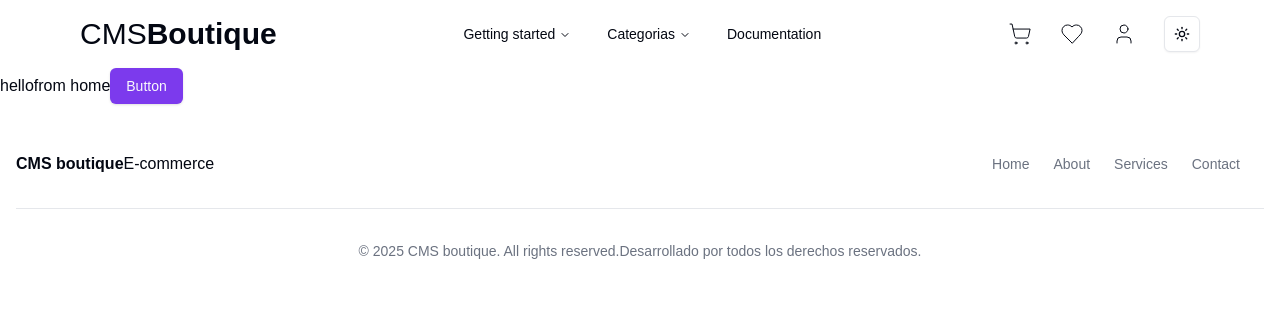
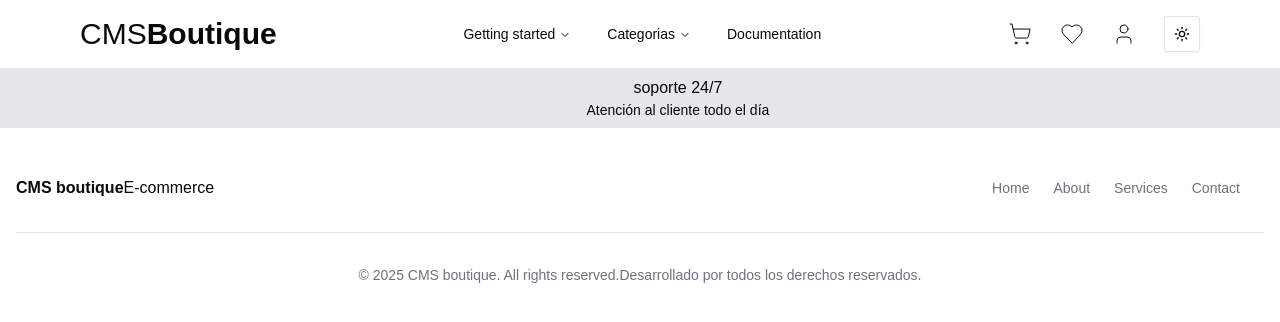
Before and after one commit to jhonja999/cms-boutique, a Next.js app in the folder frontend/: page / in a window 1280 px wide. Shown: the top 322 px of the page. Built offline with nearby package versions, Linux system fonts and the light colour scheme.

Commit message:
carousel

```diff
--- a/frontend/app/globals.css
+++ b/frontend/app/globals.css
@@ -7,28 +7,29 @@
 }
 
 
+
 @layer base {
   :root {
     --background: 0 0% 100%;
-    --foreground: 224 71.4% 4.1%;
+    --foreground: 240 10% 3.9%;
     --card: 0 0% 100%;
-    --card-foreground: 224 71.4% 4.1%;
+    --card-foreground: 240 10% 3.9%;
     --popover: 0 0% 100%;
-    --popover-foreground: 224 71.4% 4.1%;
-    --primary: 262.1 83.3% 57.8%;
-    --primary-foreground: 210 20% 98%;
-    --secondary: 220 14.3% 95.9%;
-    --secondary-foreground: 220.9 39.3% 11%;
-    --muted: 220 14.3% 95.9%;
-    --muted-foreground: 220 8.9% 46.1%;
-    --accent: 220 14.3% 95.9%;
-    --accent-foreground: 220.9 39.3% 11%;
+    --popover-foreground: 240 10% 3.9%;
+    --primary: 240 5.9% 10%;
+    --primary-foreground: 0 0% 98%;
+    --secondary: 240 4.8% 95.9%;
+    --secondary-foreground: 240 5.9% 10%;
+    --muted: 240 4.8% 95.9%;
+    --muted-foreground: 240 3.8% 46.1%;
+    --accent: 240 4.8% 95.9%;
+    --accent-foreground: 240 5.9% 10%;
     --destructive: 0 84.2% 60.2%;
-    --destructive-foreground: 210 20% 98%;
-    --border: 220 13% 91%;
-    --input: 220 13% 91%;
-    --ring: 262.1 83.3% 57.8%;
-    --radius: 0.5rem;
+    --destructive-foreground: 0 0% 98%;
+    --border: 240 5.9% 90%;
+    --input: 240 5.9% 90%;
+    --ring: 240 5.9% 10%;
+    --radius: 0.3rem;
     --chart-1: 12 76% 61%;
     --chart-2: 173 58% 39%;
     --chart-3: 197 37% 24%;
@@ -37,25 +38,25 @@
   }
 
   .dark {
-    --background: 224 71.4% 4.1%;
-    --foreground: 210 20% 98%;
-    --card: 224 71.4% 4.1%;
-    --card-foreground: 210 20% 98%;
-    --popover: 224 71.4% 4.1%;
-    --popover-foreground: 210 20% 98%;
-    --primary: 263.4 70% 50.4%;
-    --primary-foreground: 210 20% 98%;
-    --secondary: 215 27.9% 16.9%;
-    --secondary-foreground: 210 20% 98%;
-    --muted: 215 27.9% 16.9%;
-    --muted-foreground: 217.9 10.6% 64.9%;
-    --accent: 215 27.9% 16.9%;
-    --accent-foreground: 210 20% 98%;
+    --background: 240 10% 3.9%;
+    --foreground: 0 0% 98%;
+    --card: 240 10% 3.9%;
+    --card-foreground: 0 0% 98%;
+    --popover: 240 10% 3.9%;
+    --popover-foreground: 0 0% 98%;
+    --primary: 0 0% 98%;
+    --primary-foreground: 240 5.9% 10%;
+    --secondary: 240 3.7% 15.9%;
+    --secondary-foreground: 0 0% 98%;
+    --muted: 240 3.7% 15.9%;
+    --muted-foreground: 240 5% 64.9%;
+    --accent: 240 3.7% 15.9%;
+    --accent-foreground: 0 0% 98%;
     --destructive: 0 62.8% 30.6%;
-    --destructive-foreground: 210 20% 98%;
-    --border: 215 27.9% 16.9%;
-    --input: 215 27.9% 16.9%;
-    --ring: 263.4 70% 50.4%;
+    --destructive-foreground: 0 0% 98%;
+    --border: 240 3.7% 15.9%;
+    --input: 240 3.7% 15.9%;
+    --ring: 240 4.9% 83.9%;
     --chart-1: 220 70% 50%;
     --chart-2: 160 60% 45%;
     --chart-3: 30 80% 55%;
--- a/frontend/app/page.tsx
+++ b/frontend/app/page.tsx
@@ -1,10 +1,9 @@
-import { Button } from "@/components/ui/button"
+import CarouselTextBanner from "@/components/carousel-text-banner";
 
 export default function Home() {
   return (
     <main>
-      hellofrom home
-      <Button>Button</Button>
+      <CarouselTextBanner />
 
     </main>
 
--- /dev/null
+++ b/frontend/components/carousel-text-banner.tsx
@@ -0,0 +1,58 @@
+"use client";
+import { useRouter } from "next/navigation";
+import { Carousel, CarouselContent, CarouselItem } from "./ui/carousel";
+import { Card, CardContent } from "./ui/card";
+import Autoplay from 'embla-carousel-autoplay'
+
+export const dataCarouselTop = [
+  {
+    id: 1,
+    title: "envío en 48hs",
+    description: "Desde cualquier lugar de la ciudad",
+    link: "/search?term=popular",
+  },
+  {
+    id: 2,
+    title: "devoluciones gratis",
+    description: "En todos los productos",
+    link: "/search?term=returns",
+  },
+  {
+    id: 3,
+    title: "soporte 24/7",
+    description: "Atención al cliente todo el día",
+    link: "/search?term=support",
+  },
+];
+
+const CarouselTextBanner = () => {
+  const router = useRouter();
+  const plugin = Autoplay({ delay: 2500 }) //ms
+
+  return (
+    <div className="bg-gray-200 dark:bg-primary">
+      <Carousel className="w-full max-w-4xl mx-auto" plugins={[plugin]}>
+        <CarouselContent>
+          {dataCarouselTop.map(({ id, title, description, link }) => (
+            <CarouselItem key={id} onClick={() => router.push(link)}>
+              <div>
+                <Card className="shadow-none border-none bg-transparent">
+                  <CardContent className="flex flex-col justify-center p-2 items-center">
+                    <p className="smd:text-lg text-wrap dark:text-secondary">
+                      {title}
+                    </p>
+                    <p className="text-sm sm:text-sm text-wrap dark:bg-secondary">
+                      {description}
+                    </p>
+                  </CardContent>
+                </Card>
+              </div>
+            </CarouselItem>
+          ))}
+        </CarouselContent>
+      </Carousel>
+    </div>
+  );
+};
+
+export default CarouselTextBanner;
--- /dev/null
+++ b/frontend/components/ui/card.tsx
@@ -0,0 +1,76 @@
+import * as React from "react"
+
+import { cn } from "@/lib/utils"
+
+const Card = React.forwardRef<
+  HTMLDivElement,
+  React.HTMLAttributes<HTMLDivElement>
+>(({ className, ...props }, ref) => (
+  <div
+    ref={ref}
+    className={cn(
+      "rounded-xl border bg-card text-card-foreground shadow",
+      className
+    )}
+    {...props}
+  />
+))
+Card.displayName = "Card"
+
+const CardHeader = React.forwardRef<
+  HTMLDivElement,
+  React.HTMLAttributes<HTMLDivElement>
+>(({ className, ...props }, ref) => (
+  <div
+    ref={ref}
+    className={cn("flex flex-col space-y-1.5 p-6", className)}
+    {...props}
+  />
+))
+CardHeader.displayName = "CardHeader"
+
+const CardTitle = React.forwardRef<
+  HTMLDivElement,
+  React.HTMLAttributes<HTMLDivElement>
+>(({ className, ...props }, ref) => (
+  <div
+    ref={ref}
+    className={cn("font-semibold leading-none tracking-tight", className)}
+    {...props}
+  />
+))
+CardTitle.displayName = "CardTitle"
+
+const CardDescription = React.forwardRef<
+  HTMLDivElement,
+  React.HTMLAttributes<HTMLDivElement>
+>(({ className, ...props }, ref) => (
+  <div
+    ref={ref}
+    className={cn("text-sm text-muted-foreground", className)}
+    {...props}
+  />
+))
+CardDescription.displayName = "CardDescription"
+
+const CardContent = React.forwardRef<
+  HTMLDivElement,
+  React.HTMLAttributes<HTMLDivElement>
+>(({ className, ...props }, ref) => (
+  <div ref={ref} className={cn("p-6 pt-0", className)} {...props} />
+))
+CardContent.displayName = "CardContent"
+
+const CardFooter = React.forwardRef<
+  HTMLDivElement,
+  React.HTMLAttributes<HTMLDivElement>
+>(({ className, ...props }, ref) => (
+  <div
+    ref={ref}
+    className={cn("flex items-center p-6 pt-0", className)}
+    {...props}
+  />
+))
+CardFooter.displayName = "CardFooter"
+
+export { Card, CardHeader, CardFooter, CardTitle, CardDescription, CardContent }
--- /dev/null
+++ b/frontend/components/ui/carousel.tsx
@@ -0,0 +1,262 @@
+"use client"
+
+import * as React from "react"
+import useEmblaCarousel, {
+  type UseEmblaCarouselType,
+} from "embla-carousel-react"
+import { ArrowLeft, ArrowRight } from "lucide-react"
+
+import { cn } from "@/lib/utils"
+import { Button } from "@/components/ui/button"
+
+type CarouselApi = UseEmblaCarouselType[1]
+type UseCarouselParameters = Parameters<typeof useEmblaCarousel>
+type CarouselOptions = UseCarouselParameters[0]
+type CarouselPlugin = UseCarouselParameters[1]
+
+type CarouselProps = {
+  opts?: CarouselOptions
+  plugins?: CarouselPlugin
+  orientation?: "horizontal" | "vertical"
+  setApi?: (api: CarouselApi) => void
+}
+
+type CarouselContextProps = {
+  carouselRef: ReturnType<typeof useEmblaCarousel>[0]
+  api: ReturnType<typeof useEmblaCarousel>[1]
+  scrollPrev: () => void
+  scrollNext: () => void
+  canScrollPrev: boolean
+  canScrollNext: boolean
+} & CarouselProps
+
+const CarouselContext = React.createContext<CarouselContextProps | null>(null)
+
+function useCarousel() {
+  const context = React.useContext(CarouselContext)
+
+  if (!context) {
+    throw new Error("useCarousel must be used within a <Carousel />")
+  }
+
+  return context
+}
+
+const Carousel = React.forwardRef<
+  HTMLDivElement,
+  React.HTMLAttributes<HTMLDivElement> & CarouselProps
+>(
+  (
+    {
+      orientation = "horizontal",
+      opts,
+      setApi,
+      plugins,
+      className,
+      children,
+      ...props
+    },
+    ref
+  ) => {
+    const [carouselRef, api] = useEmblaCarousel(
+      {
+        ...opts,
+        axis: orientation === "horizontal" ? "x" : "y",
+      },
+      plugins
+    )
+    const [canScrollPrev, setCanScrollPrev] = React.useState(false)
+    const [canScrollNext, setCanScrollNext] = React.useState(false)
+
+    const onSelect = React.useCallback((api: CarouselApi) => {
+      if (!api) {
+        return
+      }
+
+      setCanScrollPrev(api.canScrollPrev())
+      setCanScrollNext(api.canScrollNext())
+    }, [])
+
+    const scrollPrev = React.useCallback(() => {
+      api?.scrollPrev()
+    }, [api])
+
+    const scrollNext = React.useCallback(() => {
+      api?.scrollNext()
+    }, [api])
+
+    const handleKeyDown = React.useCallback(
+      (event: React.KeyboardEvent<HTMLDivElement>) => {
+        if (event.key === "ArrowLeft") {
+          event.preventDefault()
+          scrollPrev()
+        } else if (event.key === "ArrowRight") {
+          event.preventDefault()
+          scrollNext()
+        }
+      },
+      [scrollPrev, scrollNext]
+    )
+
+    React.useEffect(() => {
+      if (!api || !setApi) {
+        return
+      }
+
+      setApi(api)
+    }, [api, setApi])
+
+    React.useEffect(() => {
+      if (!api) {
+        return
+      }
+
+      onSelect(api)
+      api.on("reInit", onSelect)
+      api.on("select", onSelect)
+
+      return () => {
+        api?.off("select", onSelect)
+      }
+    }, [api, onSelect])
+
+    return (
+      <CarouselContext.Provider
+        value={{
+          carouselRef,
+          api: api,
+          opts,
+          orientation:
+            orientation || (opts?.axis === "y" ? "vertical" : "horizontal"),
+          scrollPrev,
+          scrollNext,
+          canScrollPrev,
+          canScrollNext,
+        }}
+      >
+        <div
+          ref={ref}
+          onKeyDownCapture={handleKeyDown}
+          className={cn("relative", className)}
+          role="region"
+          aria-roledescription="carousel"
+          {...props}
+        >
+          {children}
+        </div>
+      </CarouselContext.Provider>
+    )
+  }
+)
+Carousel.displayName = "Carousel"
+
+const CarouselContent = React.forwardRef<
+  HTMLDivElement,
+  React.HTMLAttributes<HTMLDivElement>
+>(({ className, ...props }, ref) => {
+  const { carouselRef, orientation } = useCarousel()
+
+  return (
+    <div ref={carouselRef} className="overflow-hidden">
+      <div
+        ref={ref}
+        className={cn(
+          "flex",
+          orientation === "horizontal" ? "-ml-4" : "-mt-4 flex-col",
+          className
+        )}
+        {...props}
+      />
+    </div>
+  )
+})
+CarouselContent.displayName = "CarouselContent"
+
+const CarouselItem = React.forwardRef<
+  HTMLDivElement,
+  React.HTMLAttributes<HTMLDivElement>
+>(({ className, ...props }, ref) => {
+  const { orientation } = useCarousel()
+
+  return (
+    <div
+      ref={ref}
+      role="group"
+      aria-roledescription="slide"
+      className={cn(
+        "min-w-0 shrink-0 grow-0 basis-full",
+        orientation === "horizontal" ? "pl-4" : "pt-4",
+        className
+      )}
+      {...props}
+    />
+  )
+})
+CarouselItem.displayName = "CarouselItem"
+
+const CarouselPrevious = React.forwardRef<
+  HTMLButtonElement,
+  React.ComponentProps<typeof Button>
+>(({ className, variant = "outline", size = "icon", ...props }, ref) => {
+  const { orientation, scrollPrev, canScrollPrev } = useCarousel()
+
+  return (
+    <Button
+      ref={ref}
+      variant={variant}
+      size={size}
+      className={cn(
+        "absolute  h-8 w-8 rounded-full",
+        orientation === "horizontal"
+          ? "-left-12 top-1/2 -translate-y-1/2"
+          : "-top-12 left-1/2 -translate-x-1/2 rotate-90",
+        className
+      )}
+      disabled={!canScrollPrev}
+      onClick={scrollPrev}
+      {...props}
+    >
+      <ArrowLeft className="h-4 w-4" />
+      <span className="sr-only">Previous slide</span>
+    </Button>
+  )
+})
+CarouselPrevious.displayName = "CarouselPrevious"
+
+const CarouselNext = React.forwardRef<
+  HTMLButtonElement,
+  React.ComponentProps<typeof Button>
+>(({ className, variant = "outline", size = "icon", ...props }, ref) => {
+  const { orientation, scrollNext, canScrollNext } = useCarousel()
+
+  return (
+    <Button
+      ref={ref}
+      variant={variant}
+      size={size}
+      className={cn(
+        "absolute h-8 w-8 rounded-full",
+        orientation === "horizontal"
+          ? "-right-12 top-1/2 -translate-y-1/2"
+          : "-bottom-12 left-1/2 -translate-x-1/2 rotate-90",
+        className
+      )}
+      disabled={!canScrollNext}
+      onClick={scrollNext}
+      {...props}
+    >
+      <ArrowRight className="h-4 w-4" />
+      <span className="sr-only">Next slide</span>
+    </Button>
+  )
+})
+CarouselNext.displayName = "CarouselNext"
+
+export {
+  type CarouselApi,
+  Carousel,
+  CarouselContent,
+  CarouselItem,
+  CarouselPrevious,
+  CarouselNext,
+}
--- a/frontend/package.json
+++ b/frontend/package.json
@@ -16,6 +16,8 @@
     "@radix-ui/react-slot": "^1.1.1",
     "class-variance-authority": "^0.7.1",
     "clsx": "^2.1.1",
+    "embla-carousel-autoplay": "^8.5.2",
+    "embla-carousel-react": "^8.5.2",
     "lucide": "^0.474.0",
     "lucide-react": "^0.474.0",
     "next": "15.1.6",
```
Also changed, not shown: 1 other file (tests, documents, lock files or other folders).
